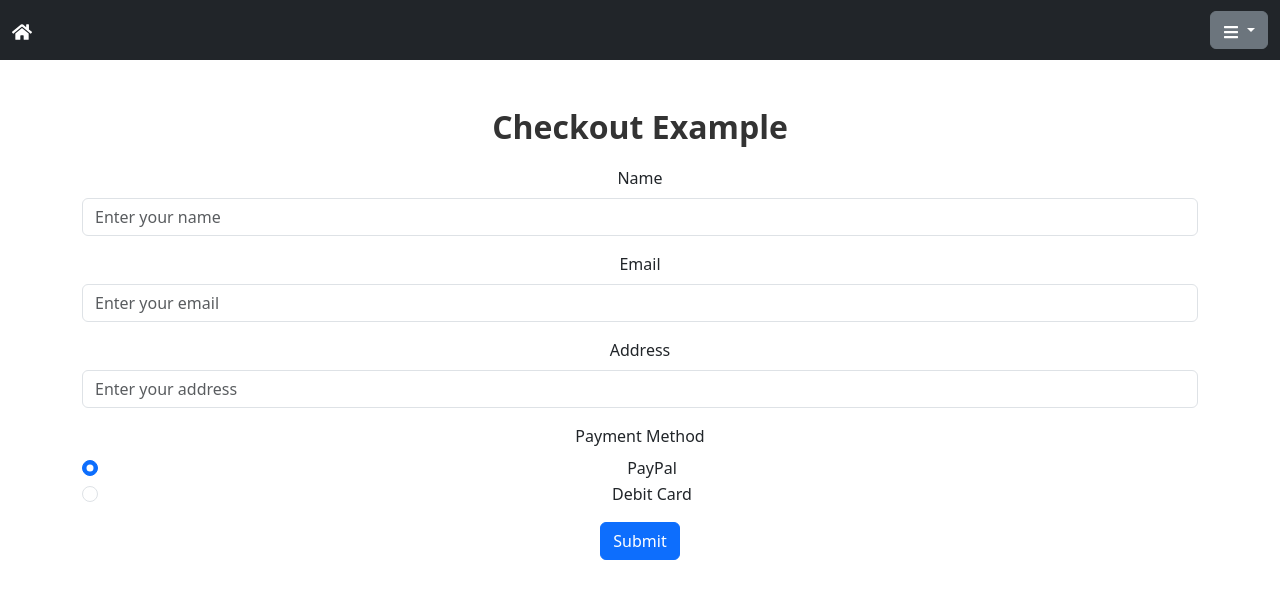
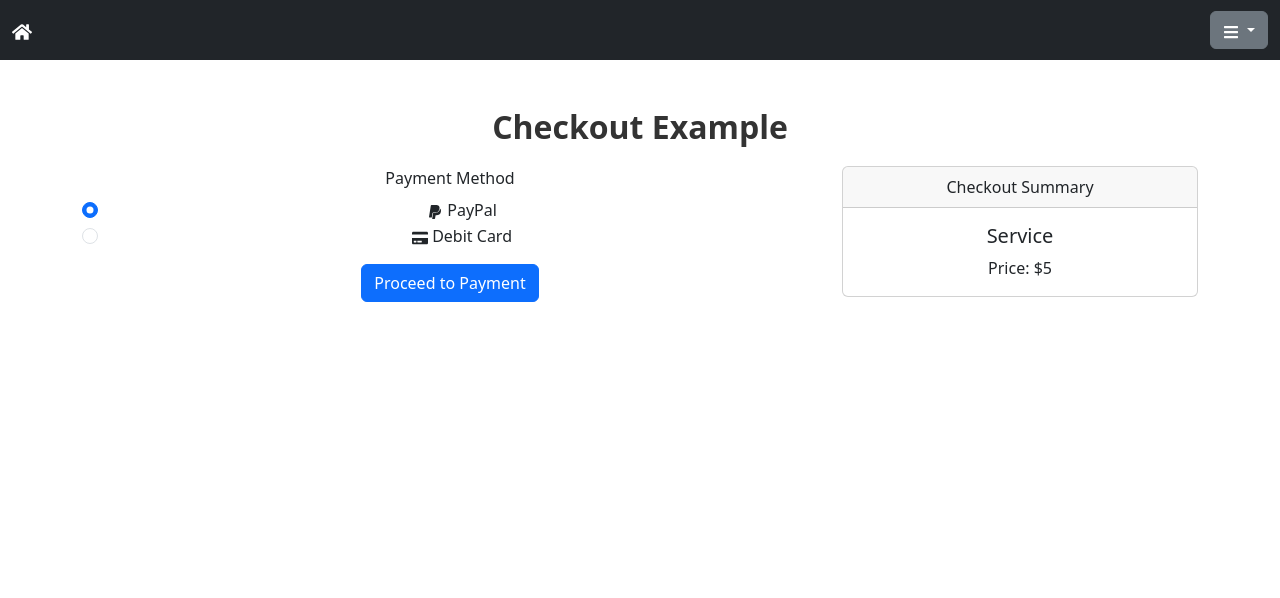
Before and after one commit to salmansheikhutk/copilot_project, a React (Create React App) app in the folder frontend/: page /checkout-example in a window 1280 px wide. Shown: the top 598 px of the page. Built offline with nearby package versions, Linux system fonts and the light colour scheme.

Commit message:
leftover changes

```diff
--- a/frontend/src/pages/CheckoutExample.js
+++ b/frontend/src/pages/CheckoutExample.js
@@ -1,8 +1,13 @@
-import React, { useState } from 'react';
+import React, { useState, useEffect } from 'react';
 import 'bootstrap/dist/css/bootstrap.min.css'; // Import Bootstrap CSS
+import { FaPaypal, FaCreditCard } from 'react-icons/fa'; // Import icons from react-icons
 
 function CheckoutExample() {
     const [paymentMethod, setPaymentMethod] = useState('paypal');
+
+    useEffect(() => {
+        // Any necessary updates when the component mounts or updates
+    }, [paymentMethod]);
 
     const handlePaymentMethodChange = (event) => {
         setPaymentMethod(event.target.value);
@@ -11,31 +16,21 @@ function CheckoutExample() {
     return (
         <div className="container mt-5">
             <h1 className="title">Checkout Example</h1>
+            <div className="row">
+                <div className="col-md-8">
                     <form>
-                <div className="mb-3">
-                    <label htmlFor="name" className="form-label">Name</label>
-                    <input type="text" className="form-control" id="name" placeholder="Enter your name" />
-                </div>
-                <div className="mb-3">
-                    <label htmlFor="email" className="form-label">Email</label>
-                    <input type="email" className="form-control" id="email" placeholder="Enter your email" />
-                </div>
-                <div className="mb-3">
-                    <label htmlFor="address" className="form-label">Address</label>
-                    <input type="text" className="form-control" id="address" placeholder="Enter your address" />
-                </div>
                         <div className="mb-3">
                             <label className="form-label">Payment Method</label>
                             <div className="form-check">
                                 <input className="form-check-input" type="radio" name="paymentMethod" id="paypal" value="paypal" checked={paymentMethod === 'paypal'} onChange={handlePaymentMethodChange} />
                                 <label className="form-check-label" htmlFor="paypal">
-                            PayPal
+                                    <FaPaypal /> PayPal
                                 </label>
                             </div>
                             <div className="form-check">
                                 <input className="form-check-input" type="radio" name="paymentMethod" id="debitCard" value="debitCard" checked={paymentMethod === 'debitCard'} onChange={handlePaymentMethodChange} />
                                 <label className="form-check-label" htmlFor="debitCard">
-                            Debit Card
+                                    <FaCreditCard /> Debit Card
                                 </label>
                             </div>
                         </div>
@@ -55,8 +50,21 @@ function CheckoutExample() {
                                 </div>
                             </div>
                         )}
-                <button type="submit" className="btn btn-primary">Submit</button>
+                        <button type="submit" className="btn btn-primary">Proceed to Payment</button>
                     </form>
+                </div>
+                <div className="col-md-4">
+                    <div className="card">
+                        <div className="card-header">
+                            Checkout Summary
+                        </div>
+                        <div className="card-body">
+                            <h5 className="card-title">Service</h5>
+                            <p className="card-text">Price: $5</p>
+                        </div>
+                    </div>
+                </div>
+            </div>
         </div>
     );
 }
```
Lines whose indentation alone changed are shown as unchanged.
